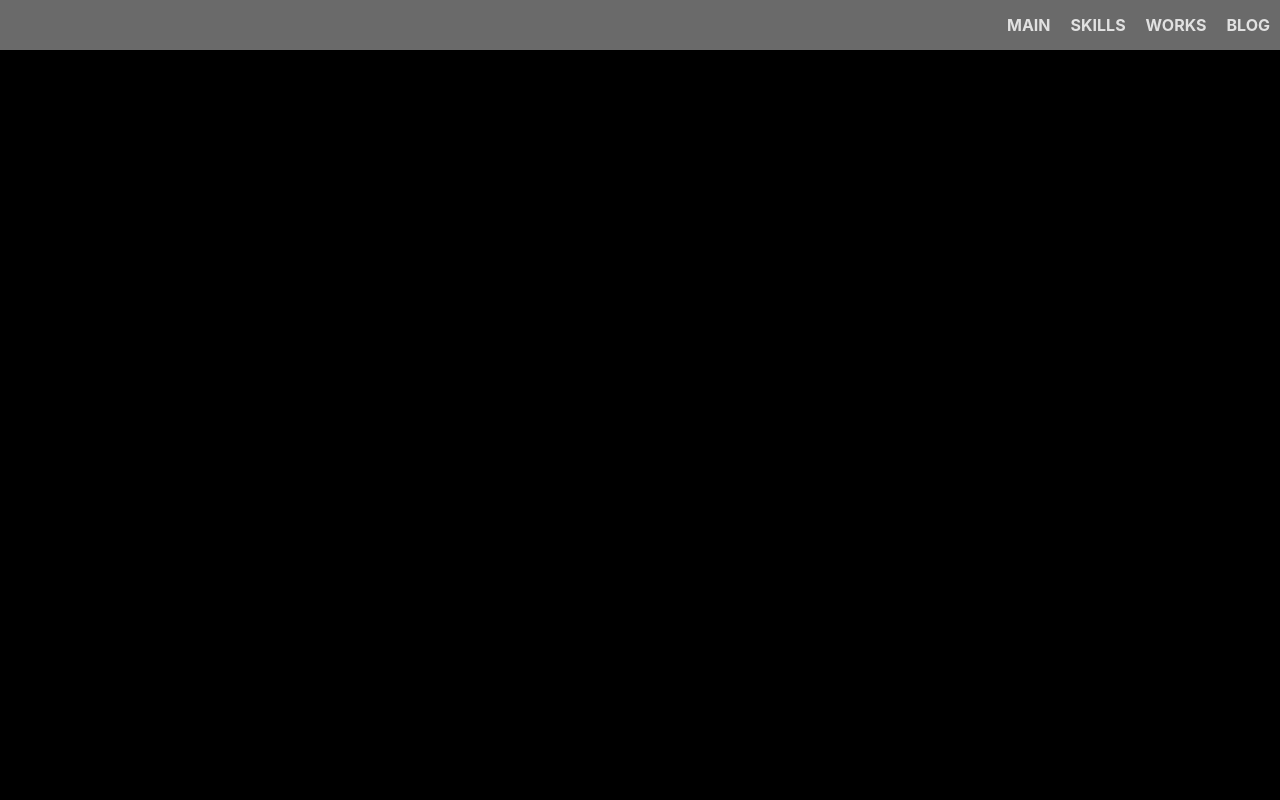
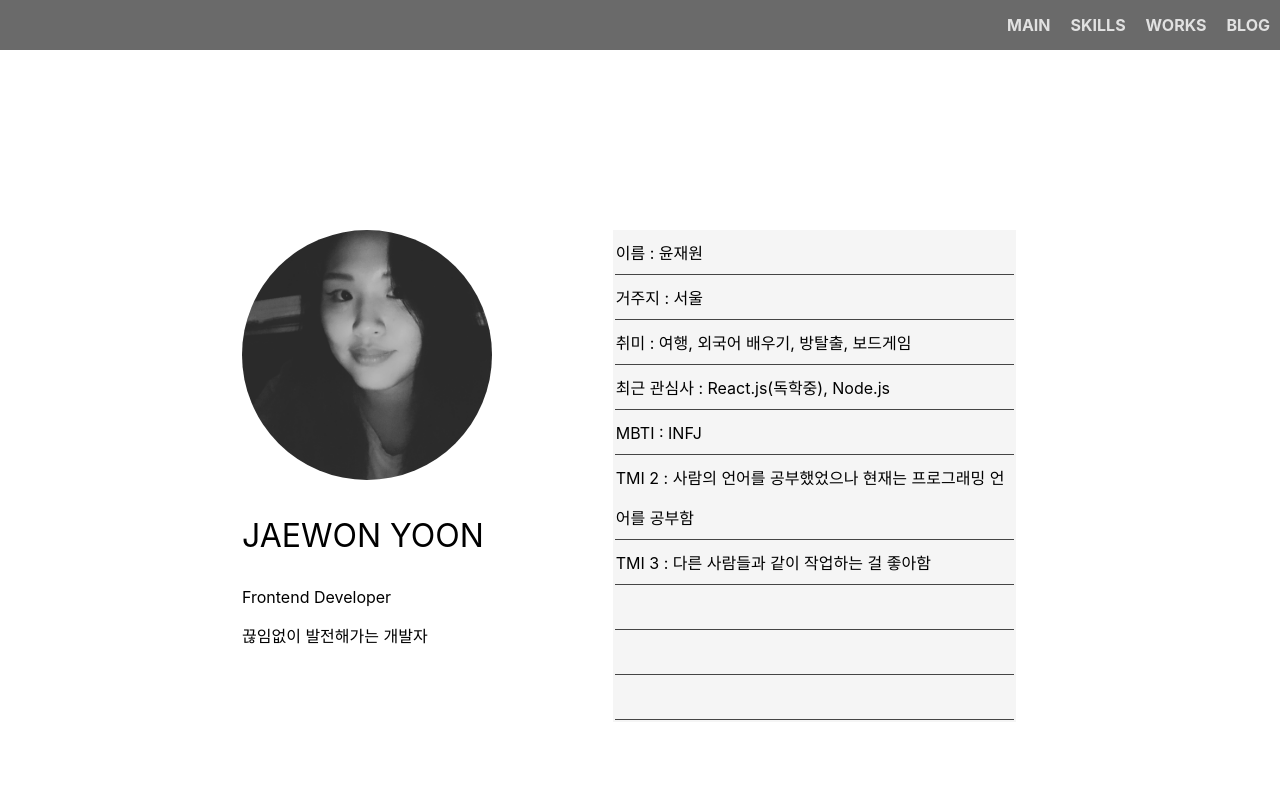
Before and after one commit to woniyoon/portfolio, a React (Create React App) app: page / in a window 1280 px wide. Shown: the top 800 px of the page. Built offline with nearby package versions, Linux system fonts and the light colour scheme.

Commit message:
Fill out the About page

```diff
--- a/src/Components/About.css
+++ b/src/Components/About.css
@@ -1,5 +1,46 @@
 .about {
+    display: flex;
+    flex-direction: row;
+    justify-content: space-between;
+    align-content: space-around;
     min-height: 100vh;
-    background-color: black;
-    color: white;
+    background-color: rgb(255, 255, 255);
+    color: black;
+    padding: 10vh 15vw;
 }
+
+.aboutTitle {
+    flex: 2;
+    padding: 50px 0 0 50px;
+}
+
+.fullname {
+    font-size: 2em;
+    font: bolder;
+}
+
+.aboutDetail {
+    flex: 3;
+    padding: 50px;
+}
+
+.aboutTitle, .aboutDetail {
+    margin: 100px 0;
+}
+
+.profileImg {
+    width: 250px;
+    height: 250px;
+    border-radius: 50%;
+}
+
+.about table {
+    background-color: rgb(245, 245, 245);
+    width: 90%;
+}
+
+.about table td {
+    border-bottom: 1px solid rgb(69, 69, 69);
+    line-height: 2.5em;
+    font-size: 1em;
+}
--- a/src/Components/About.js
+++ b/src/Components/About.js
@@ -1,13 +1,81 @@
 import React from "react";
+import { profile, profileHover } from "../images/index";
 import "./About.css";
 
-function About(){
-    return (
-        <div id="about" className="about">
-            자기 소개 페이지 ^^
+class About extends React.Component {
+    state = {
+        profileImg: profile,
+    }
 
-        </div>
-    );
+    changeProfileImg = () => {
+        console.log("?!");
+        this.setState(prev=>({
+            profileImg: profileHover,
+        }));
+    }
+
+    removeProfileImg = () => {
+        this.setState(prev=>({
+            profileImg: profile,
+        }));
+    }
+
+    render() {
+        const { profileImg } = this.state;
+
+        return (
+            <div id="about" className="about">
+                <aside className="aboutTitle" align="left">
+                    <img className="profileImg"
+                        src={profileImg}
+                        alt="profile"
+                        title="개발할 땐 안경을 씁니다"
+                        onMouseEnter={this.changeProfileImg}
+                        onMouseLeave={this.removeProfileImg}
+                    />
+                    <p className="fullname">JAEWON YOON</p>
+                    <p>Frontend Developer</p>
+                    <p>끊임없이 발전해가는 개발자</p>
+                </aside>
+                <section className="aboutDetail">
+                    <div className="note">
+                        <table align="center">
+                            <tr>
+                                <td>이름 : 윤재원</td>
+                            </tr>
+                            <tr>
+                                <td>거주지 : 서울</td>
+                            </tr>
+                            <tr>
+                                <td>취미 : 여행, 외국어 배우기, 방탈출, 보드게임</td>
+                            </tr>
+                            <tr>
+                                <td>최근 관심사 : React.js(독학중), Node.js </td>
+                            </tr>
+                            <tr>
+                                <td>MBTI : INFJ</td>
+                            </tr>
+                            <tr>
+                                <td>TMI 2 : 사람의 언어를 공부했었으나 현재는 프로그래밍 언어를 공부함</td>
+                            </tr>
+                            <tr>
+                                <td>TMI 3 : 다른 사람들과 같이 작업하는 걸 좋아함</td>
+                            </tr>
+                            <tr>
+                                <td><br/></td>
+                            </tr>
+                            <tr>
+                                <td><br/></td>
+                            </tr>
+                            <tr>
+                                <td><br/></td>
+                            </tr>
+                        </table>
+                    </div>
+                </section>
+            </div>
+        );
+    }
 }
 
 export default About;
```
